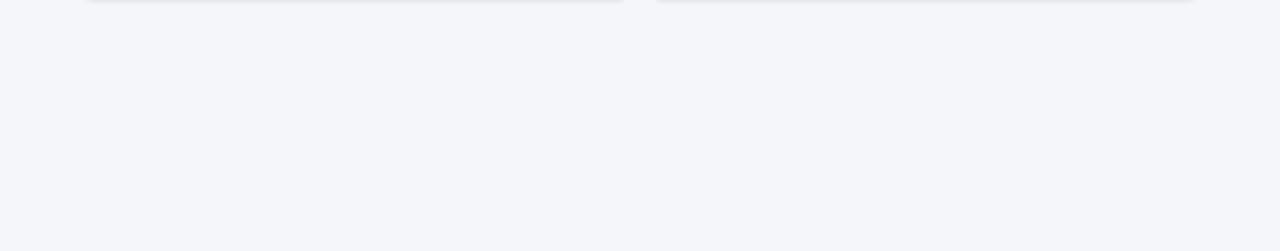
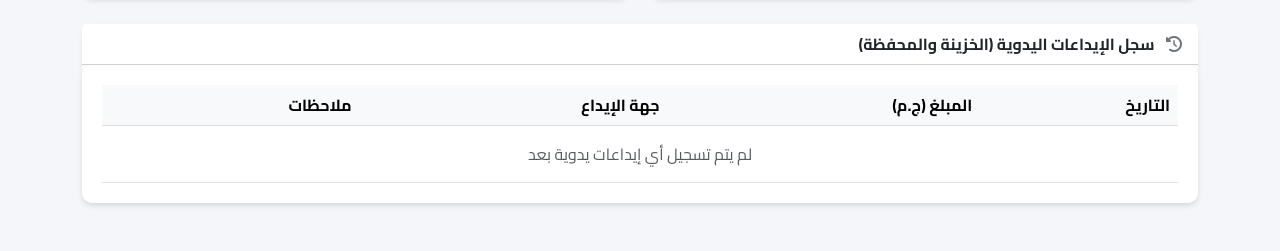
Before and after one commit to mostafa3sliaa/shipping-app, a Flask app: page / in a window 1280 px wide. Shown: the part 586-837 px from the top of the page. Before the commit the page ends 587 px from the top, so only its background shows below. Run offline with Flask 3, Linux system fonts and the light colour scheme; a user stored in the database is signed in; data that the repository does not hold is empty.

Commit message:
Auto-select deposit method and add deposit history table

```diff
--- a/app.py
+++ b/app.py
@@ -286,6 +286,11 @@ def index():
         if not scanned_orders:
             flash('لا يوجد أوردر مطابق للبحث!', 'danger')
 
+    # Fetch manual deposit history
+    deposit_history = TreasuryTransaction.query.filter_by(
+        tx_type='إيداع_يدوي'
+    ).order_by(TreasuryTransaction.created_at.desc()).all()
+
     return render_template('index.html',
                            total_orders=total_orders,
                            total_goods=total_goods,
@@ -316,7 +321,8 @@ def index():
                            statuses=statuses,
                            active_tab=active_tab,
                            scanned_orders=scanned_orders,
-                           scanned_query=scanned_tracking)
+                           scanned_query=scanned_tracking,
+                           deposit_history=deposit_history)
 
 @app.route('/order/new', methods=['POST'])
 def new_order():
--- a/templates/index.html
+++ b/templates/index.html
@@ -112,7 +112,7 @@
                         </div>
                         <div class="text-end">
                             <i class="fa-solid fa-vault fa-3x text-success opacity-25 d-block mb-2"></i>
-                            <button type="button" class="btn btn-sm btn-outline-success fw-bold" data-bs-toggle="modal" data-bs-target="#depositModal" onclick="document.getElementById('depositMethod').value='كاش'">+ إيداع</button>
+                            <button type="button" class="btn btn-sm btn-outline-success fw-bold" data-bs-toggle="modal" data-bs-target="#depositModal" onclick="document.getElementById('depositMethod').value='كاش'; document.getElementById('depositMethodDisplay').value='كاش (في الخزينة)';">+ إيداع</button>
                         </div>
                     </div>
                 </div>
@@ -126,7 +126,7 @@
                         </div>
                         <div class="text-end">
                             <i class="fa-solid fa-building-columns fa-3x text-primary opacity-25 d-block mb-2"></i>
-                            <button type="button" class="btn btn-sm btn-outline-primary fw-bold" data-bs-toggle="modal" data-bs-target="#depositModal" onclick="document.getElementById('depositMethod').value='تحويل'">+ إيداع</button>
+                            <button type="button" class="btn btn-sm btn-outline-primary fw-bold" data-bs-toggle="modal" data-bs-target="#depositModal" onclick="document.getElementById('depositMethod').value='تحويل'; document.getElementById('depositMethodDisplay').value='تحويل (في المحفظة)';">+ إيداع</button>
                         </div>
                     </div>
                 </div>
@@ -194,6 +194,37 @@
                             </tbody>
                         </table>
                     </div>
+                </div>
+            </div>
+        </div>
+
+        <!-- Treasury Manual Deposit History -->
+        <div class="card shadow-sm border-0 mb-4 bg-light">
+            <div class="card-header bg-white fw-bold"><i class="fa-solid fa-clock-rotate-left text-secondary me-2"></i> سجل الإيداعات اليدوية (الخزينة والمحفظة)</div>
+            <div class="card-body p-0">
+                <div class="table-responsive" style="max-height: 250px; overflow-y: auto;">
+                    <table class="table table-hover mb-0">
+                        <thead class="table-light sticky-top">
+                            <tr>
+                                <th>التاريخ</th>
+                                <th>المبلغ (ج.م)</th>
+                                <th>جهة الإيداع</th>
+                                <th>ملاحظات</th>
+                            </tr>
+                        </thead>
+                        <tbody>
+                            {% for tx in deposit_history %}
+                            <tr>
+                                <td><small class="text-muted">{{ tx.created_at.strftime('%Y-%m-%d %I:%M %p') }}</small></td>
+                                <td class="text-success fw-bold">+ {{ "{:,.2f}".format(tx.amount) }}</td>
+                                <td><span class="badge bg-{{ 'success' if tx.method == 'كاش' else 'primary' }}">{{ tx.method }}</span></td>
+                                <td>{{ tx.notes or '-' }}</td>
+                            </tr>
+                            {% else %}
+                            <tr><td colspan="4" class="text-center text-muted py-3">لم يتم تسجيل أي إيداعات يدوية بعد</td></tr>
+                            {% endfor %}
+                        </tbody>
+                    </table>
                 </div>
             </div>
         </div>
@@ -951,11 +982,9 @@
                         <input type="number" step="0.01" name="amount" class="form-control form-control-lg fw-bold text-success" required>
                     </div>
                     <div class="mb-3">
-                        <label class="form-label fw-bold">طريقة الإيداع</label>
-                        <select name="method" id="depositMethod" class="form-select fw-bold" required>
-                            <option value="كاش">كاش (في الخزينة)</option>
-                            <option value="تحويل">تحويل (في المحفظة)</option>
-                        </select>
+                        <label class="form-label fw-bold">جهة الإيداع</label>
+                        <input type="text" id="depositMethodDisplay" class="form-control fw-bold bg-light" readonly>
+                        <input type="hidden" name="method" id="depositMethod">
                     </div>
                     <div class="mb-4">
                         <label class="form-label fw-bold">ملاحظات (اختياري)</label>
```
